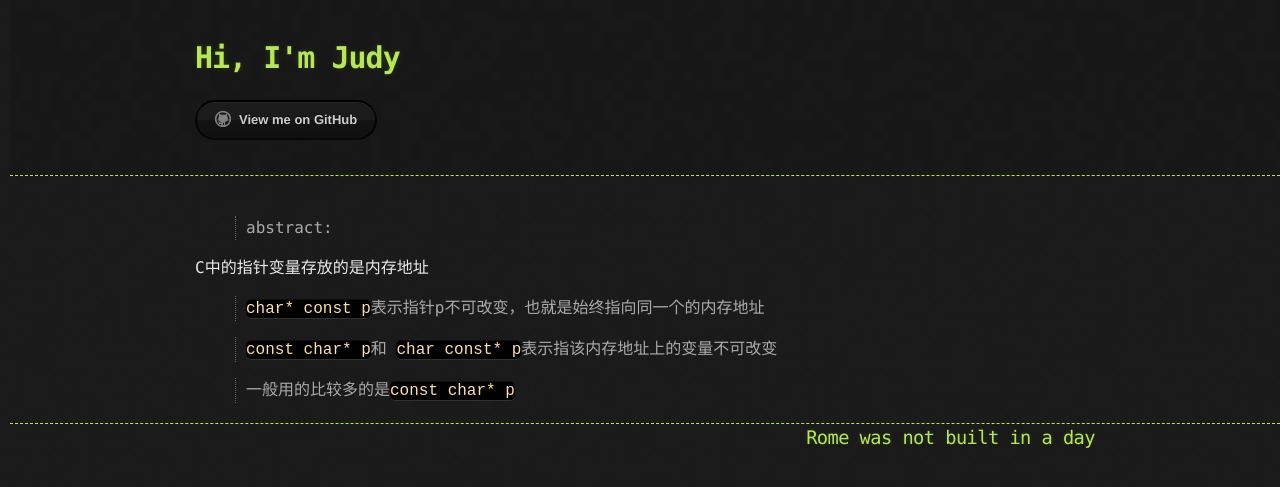
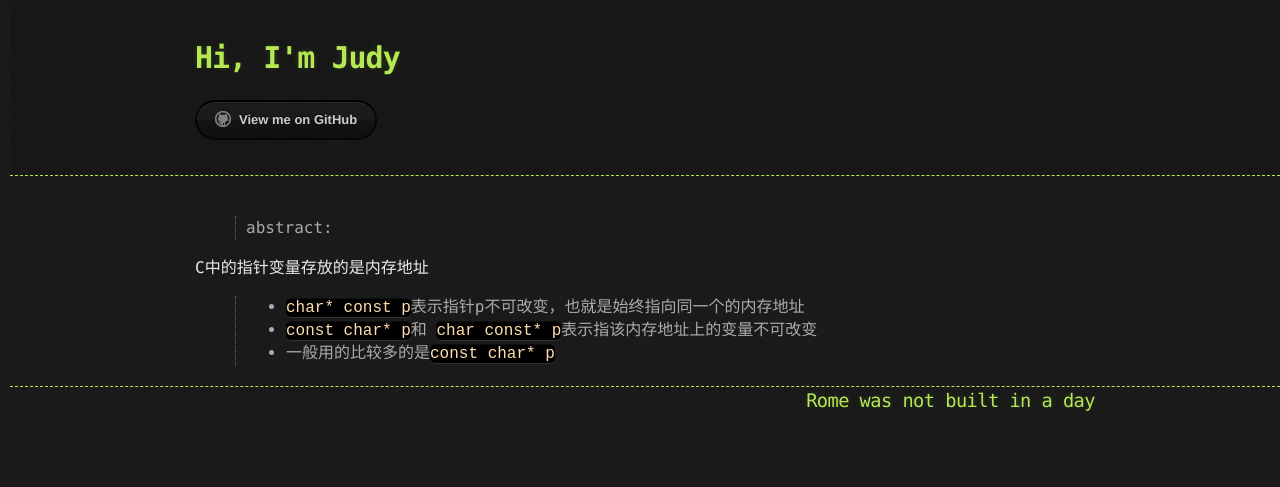
Before and after one commit to Shl4046/Shl4046.github.io, a Jekyll site: the page built from _posts/languages/2017-10-05-c.md, in a window 1280 px wide. Shown: the top 487 px of the page. Built offline with Jekyll 4.4.1, drawn with Linux system fonts in a browser that asks for light colours.

Commit message:
Update 2017-10-05-c.md

```diff
--- a/_posts/languages/2017-10-05-c.md
+++ b/_posts/languages/2017-10-05-c.md
@@ -6,8 +6,6 @@
 > abstract:
 
 C中的指针变量存放的是内存地址
-> `char* const p`表示指针p不可改变，也就是始终指向同一个的内存地址
-
-> `const char* p`和 `char const* p`表示指该内存地址上的变量不可改变
-
-> 一般用的比较多的是`const char* p`
+> * `char* const p`表示指针p不可改变，也就是始终指向同一个的内存地址
+> * `const char* p`和 `char const* p`表示指该内存地址上的变量不可改变
+> * 一般用的比较多的是`const char* p`
```
